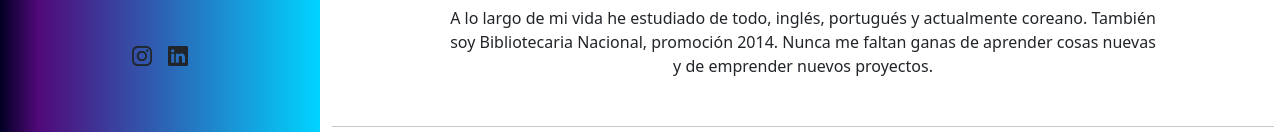
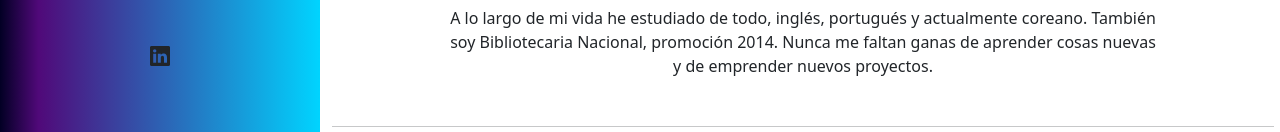
Before and after one commit to NatachaVergara/porfolioPersonal-1121, a plain HTML site: page index.html in a window 1280 px wide. Shown: the part 475-607 px from the top of the page. Drawn offline with nearby package versions, Linux system fonts and the light colour scheme.

Commit message:
Agregue link a linkedin

```diff
--- a/index.html
+++ b/index.html
@@ -85,8 +85,7 @@
                 </ul>
             </div>
             <div class="navbarRedesSociales d-flex justify-content-center fs-5 mt-5 ">
-                <a href="#" class="m-2"><i class="bi bi-instagram text-dark"></i></a>
-                <a href="#" class="m-2"><i class="bi bi-linkedin text-dark"></i></i></a>
+                <a href="https://www.linkedin.com/in/natacha-vergara/" target="_blank"class="m-2"><i class="bi bi-linkedin text-dark"></i></i></a>
             </div>
         </nav>
         <!--Fin  nav para desktop -->
```
